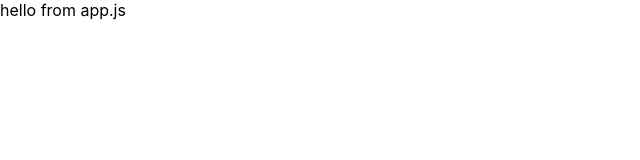
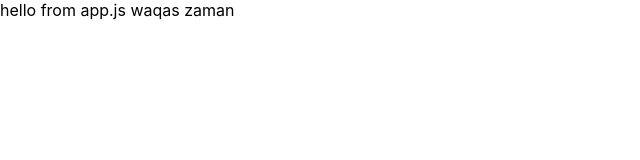
Before and after one commit to waqaszaman123/project, a React (Create React App) app: page / in a window 1280 px wide. Shown: the top 160 px of the page, without its empty margins (0-640 px from the left). Built offline with nearby package versions, Linux system fonts and the light colour scheme.

Commit message:
Update index.js

```diff
--- a/src/index.js
+++ b/src/index.js
@@ -5,7 +5,7 @@ import App from './App';
 import * as serviceWorker from './serviceWorker';
 
 ReactDOM.render(
-  <div><App/></div>,
+  <div><App name="waqas zaman" /></div>,
   document.getElementById('root')
 );
 
```
